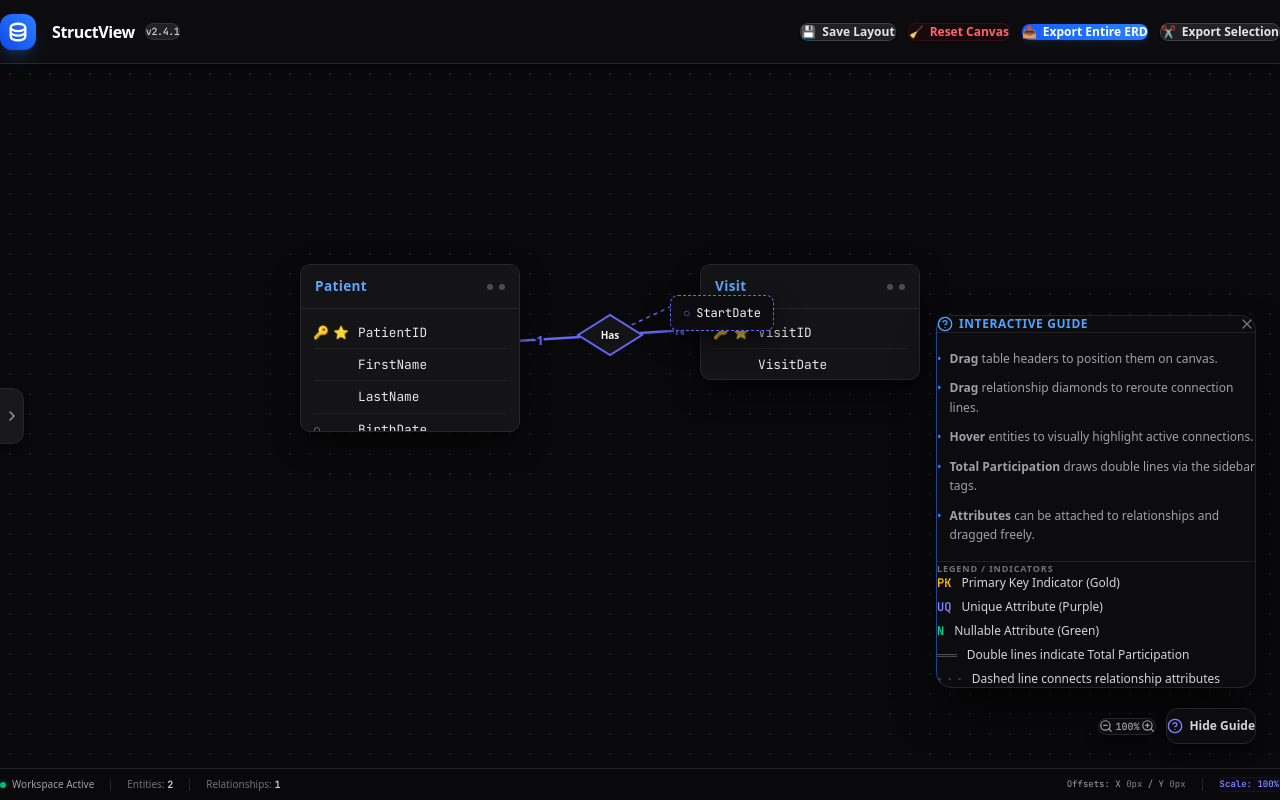
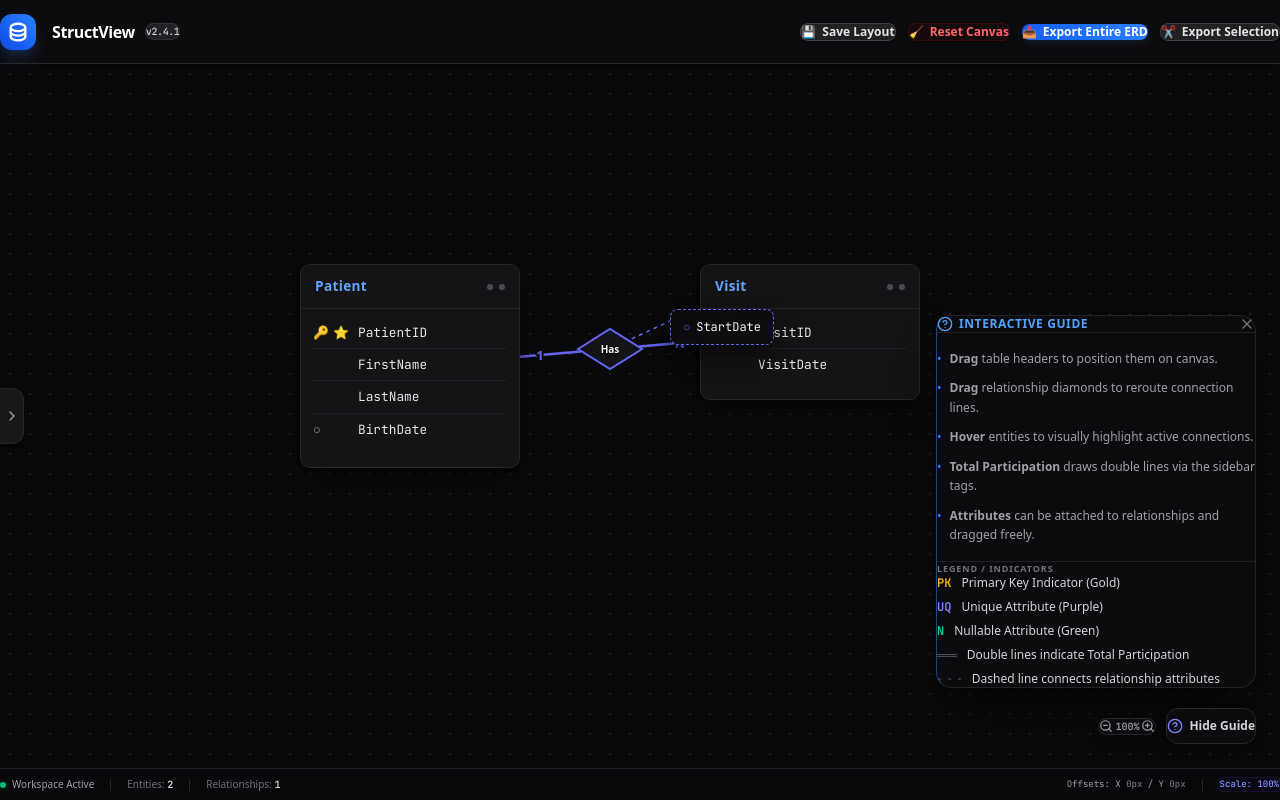
Before and after one commit to matin06ap/ER-Diagram, a React (Vite) app in the folder erd-designer/: page / in a window 1280 px wide. Built offline with nearby package versions, Linux system fonts and the light colour scheme.

Commit message:
fix attribute of entities and add readme

```diff
--- a/erd-designer/src/App.tsx
+++ b/erd-designer/src/App.tsx
@@ -51,14 +51,14 @@ export function getTableHeight(table: Table): number {
   visibleAttrs.forEach(attr => {
     const attrCharFit = Math.max(1, (w - 69) / 8);
     const attrLines = Math.ceil(attr.name.length / attrCharFit);
-    const attrRowHeight = 26 + Math.max(0, attrLines - 1) * 16;
+    const attrRowHeight = 34 + Math.max(0, attrLines - 1) * 18;
     attrsHeight += attrRowHeight;
   });
 
   if (visibleAttrs.length === 0) {
-    return headerHeight + 20;
+    return headerHeight + 24;
   }
-  return headerHeight + 20 + attrsHeight;
+  return headerHeight + 24 + attrsHeight;
 }
 
 export function getRelationshipWidth(name: string): number {
```
Also changed, not shown: 1 other file (tests, documents, lock files or other folders).
